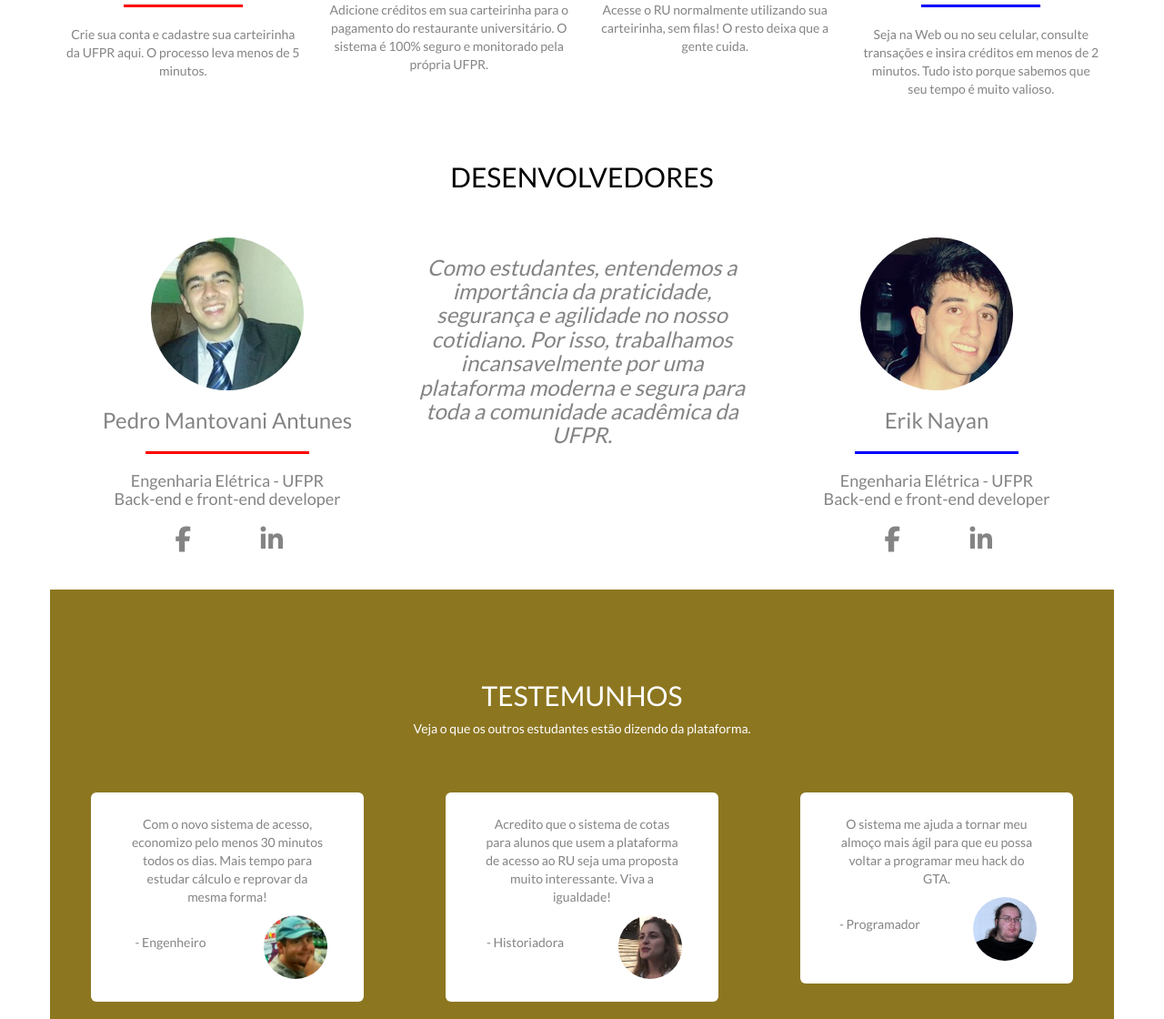
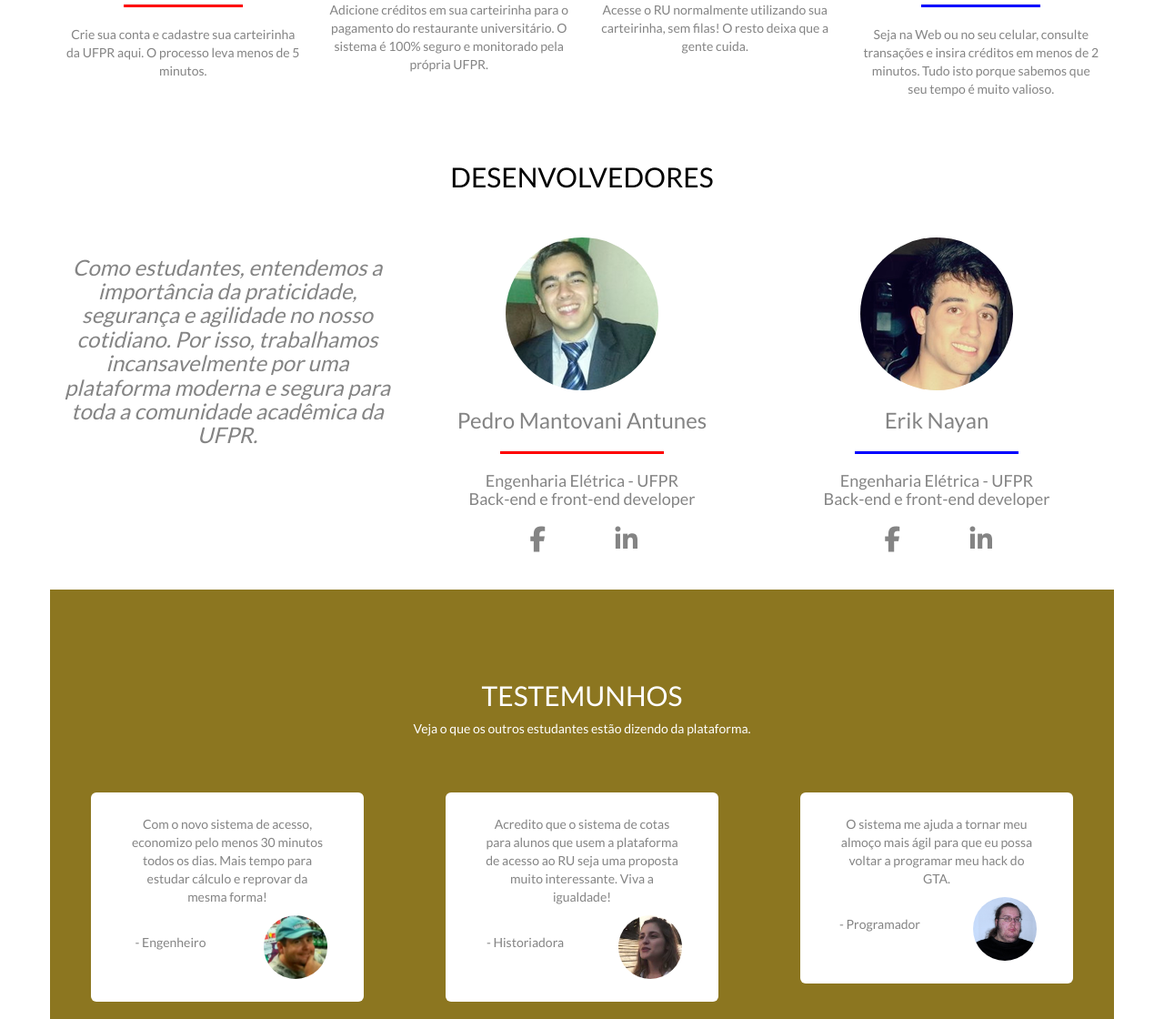
Before and after one commit to eriknayan/acesso_ufpr, a PHP site: page / in a window 1280 px wide. Shown: the part 997-2117 px from the top of the page at 91% size. Run offline with PHP 8.4, Linux system fonts and the light colour scheme; some libraries are stand-ins or nearby versions.

Commit message:
Mobile visualisation test

```diff
--- a/website/index.php
+++ b/website/index.php
@@ -69,10 +69,10 @@
 
     <!-- DEVELOPERS SECTION -->
     <div class="row developers text-center">
-        <div class="col-sm-4 col-sm-push-4">
+        <div class="col-sm-4">
             <h3><i>Como estudantes, entendemos a importância da praticidade, segurança e agilidade no nosso cotidiano. Por isso, trabalhamos incansavelmente por uma plataforma moderna e segura para toda a comunidade acadêmica da UFPR.</i></h3>
         </div>
-        <div class="col-sm-4 col-sm-pull-4 developer">
+        <div class="col-sm-4 developer">
             <div class="hovereffect">
                 <img class="img-responsive center-block img-circle" src="images/pedro.png" alt="Imagem Pedro">
                 <div class="overlay">
```
